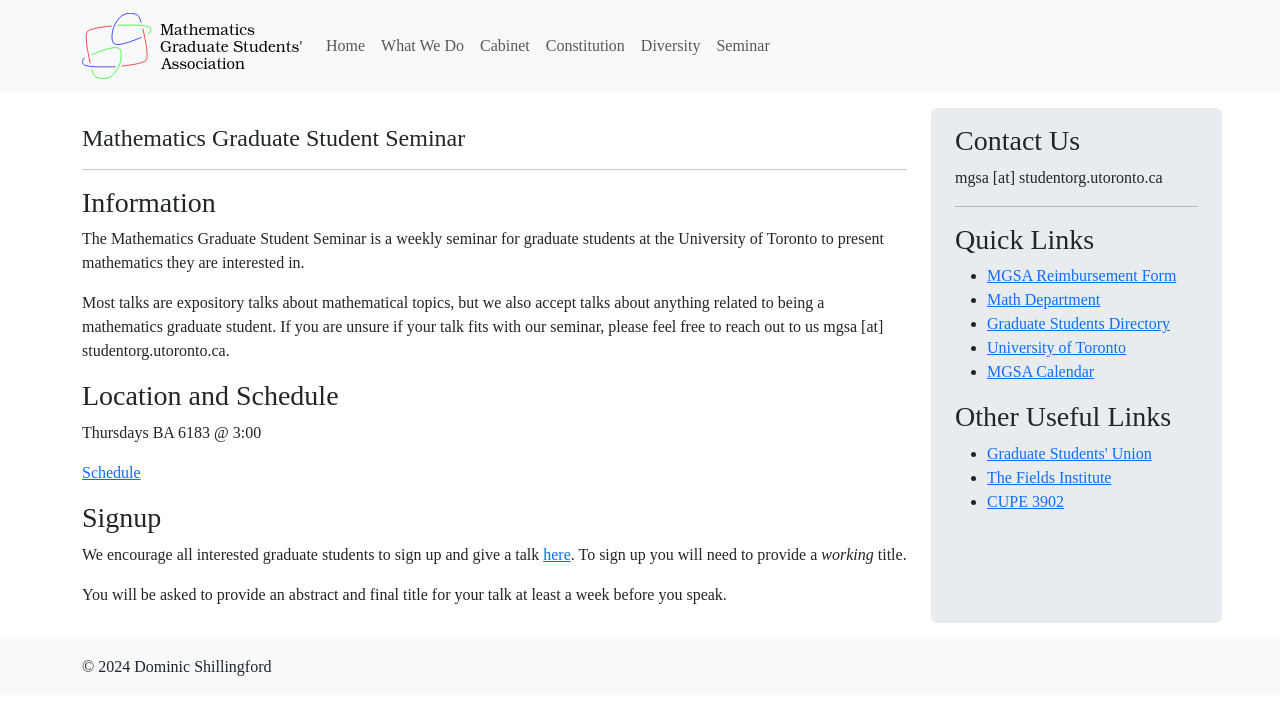
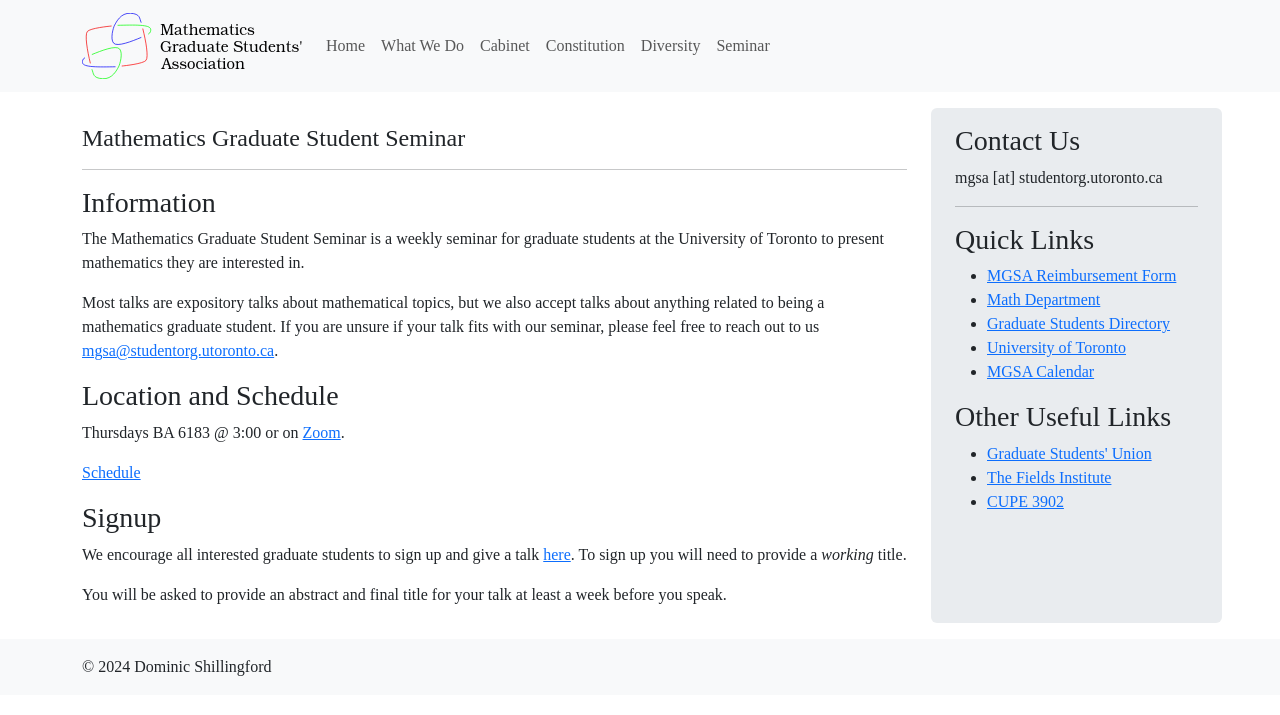
Before and after one commit to mgsa-uoft/website, a Jekyll site: the page built from seminar/index.md, in a window 1280 px wide. Shown: the top 715 px of the page. Built offline with Jekyll 4.4.1, drawn with Linux system fonts in a browser that asks for light colours; some web fonts are replaced.

Commit message:
Update index.md

```diff
--- a/seminar/index.md
+++ b/seminar/index.md
@@ -6,10 +6,10 @@ title: Mathematics Graduate Student Seminar
 ### Information
 The Mathematics Graduate Student Seminar is a weekly seminar for graduate students at the University of Toronto to present mathematics they are interested in.
 
-Most talks are expository talks about mathematical topics, but we also accept talks about anything related to being a mathematics graduate student. If you are unsure if your talk fits with our seminar, please feel free to reach out to us mgsa [at] studentorg.utoronto.ca.
+Most talks are expository talks about mathematical topics, but we also accept talks about anything related to being a mathematics graduate student. If you are unsure if your talk fits with our seminar, please feel free to reach out to us [mgsa@studentorg.utoronto.ca](mailto:mgsa@studentorg.utoronto.ca).
 
 ### Location and Schedule
-Thursdays BA 6183 @ 3:00
+Thursdays BA 6183 @ 3:00 or on [Zoom](https://utoronto.zoom.us/j/84456163855).
 
 [Schedule](https://docs.google.com/spreadsheets/d/1ZPMXxpa_eln5Q424Ij1vF_7BM1FUJcnNLZ7Su6ZvgP8/edit?usp=sharing)
 
```
